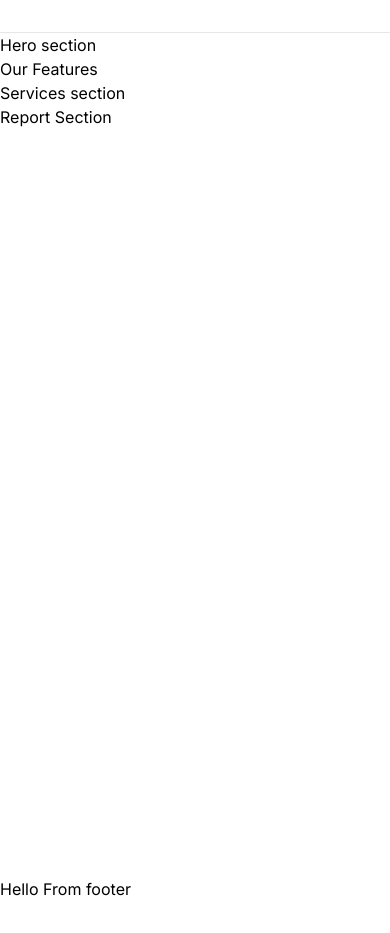
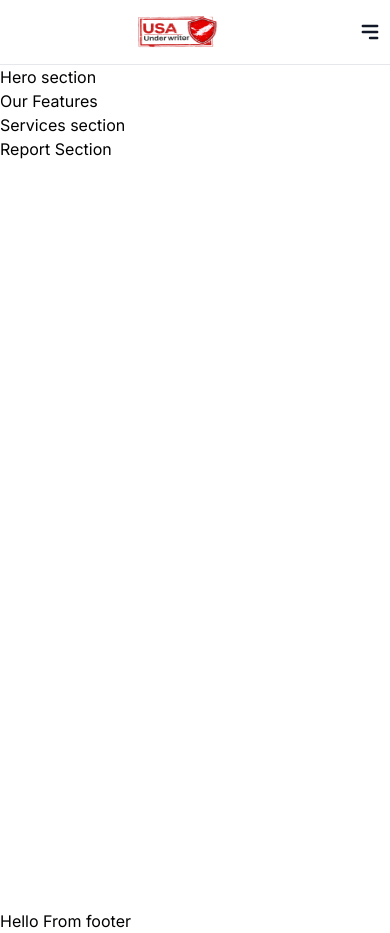
Before and after one commit to muntashir-wahid/underwriter-nextjs, a Next.js app: page / in a window 390 px wide. Before the commit the page ends 901 px from the top, so only its background shows below. Built offline with nearby package versions, Linux system fonts and the light colour scheme.

Commit message:
completed top navigation for all screen size

```diff
--- a/components/Global/TopNavigation/Nav.jsx
+++ b/components/Global/TopNavigation/Nav.jsx
@@ -1,5 +1,12 @@
+"use client";
+
+import { useState } from "react";
+import Link from "next/link";
+import { HiMenuAlt3 } from "react-icons/hi";
+import { FaXmark } from "react-icons/fa6";
+
 import Button from "@/components/Shared/Buttons/Button";
-import Link from "next/link";
+import NavDropDownMenu from "./NavDropDownMenu";
 
 const navigationContents = [
   { title: "Home", link: "/" },
@@ -9,10 +16,11 @@ const navigationContents = [
 ];
 
 export default function Nav() {
+  const [showNavMenu, setShowNavMenu] = useState(false);
   return (
     <nav className="py-4 border-b">
-      {/* Nav for bigger screen */}
-      <div className="hidden max-w-7xl mx-auto px-2 md:flex items-center justify-between">
+      {/* Nav for larger screen */}
+      <div className="hidden max-w-7xl mx-auto md:flex px-2 items-center justify-between">
         <figure>
           <img
             src="assets/images/logo.png"
@@ -20,12 +28,12 @@ export default function Nav() {
             className="h-8 w-20"
           />
         </figure>
-        <div className="flex items-center gap-4">
+        <div className="flex items-center gap-1">
           {navigationContents.map((navContent) => (
             <Link
               key={navContent.title}
               href={navContent.link}
-              className="text-gray-900 font-medium"
+              className="text-gray-900 font-medium px-3"
             >
               {navContent.title}
             </Link>
@@ -33,6 +41,29 @@ export default function Nav() {
           <Button variant="red">Report a Claim</Button>
         </div>
       </div>
+
+      {/* Nav for smaller screen */}
+      <div className="w-full flex md:hidden justify-end relative">
+        <div className="w-2/3 sm:w-1/2 flex items-center justify-between px-2">
+          <figure>
+            <img
+              src="assets/images/logo.png"
+              alt="USA Underwriter Logo"
+              className="h-8 w-20"
+            />
+          </figure>
+          <button onClick={() => setShowNavMenu((prevState) => !prevState)}>
+            {showNavMenu ? (
+              <FaXmark size="24" className="text-gray-900" />
+            ) : (
+              <HiMenuAlt3 size="24" className="text-gray-900" />
+            )}
+          </button>
+        </div>
+        {showNavMenu && (
+          <NavDropDownMenu navigationContents={navigationContents} />
+        )}
+      </div>
     </nav>
   );
 }
--- /dev/null
+++ b/components/Global/TopNavigation/NavDropDownMenu.jsx
@@ -0,0 +1,17 @@
+import Link from "next/link";
+
+export default function NavDropDownMenu({ navigationContents }) {
+  return (
+    <div className="w-full absolute flex flex-col items-start top-12 bg-red-700">
+      {navigationContents.map((navContent) => (
+        <Link
+          key={navContent.title}
+          href={navContent.link}
+          className="text-white font-medium py-4 pl-8"
+        >
+          {navContent.title}
+        </Link>
+      ))}
+    </div>
+  );
+}
--- a/package.json
+++ b/package.json
@@ -9,9 +9,10 @@
     "lint": "next lint"
   },
   "dependencies": {
+    "next": "14.1.4",
     "react": "^18",
     "react-dom": "^18",
-    "next": "14.1.4"
+    "react-icons": "^5.0.1"
   },
   "devDependencies": {
     "autoprefixer": "^10.0.1",
```
Also changed, not shown: 1 other file (tests, documents, lock files or other folders).
